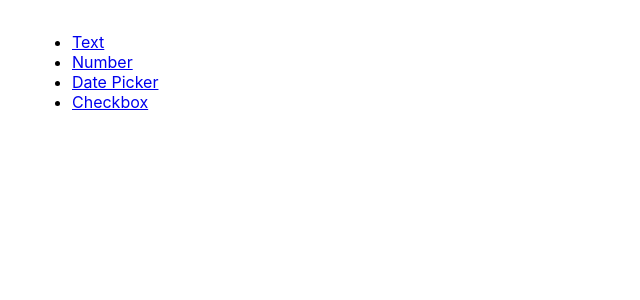
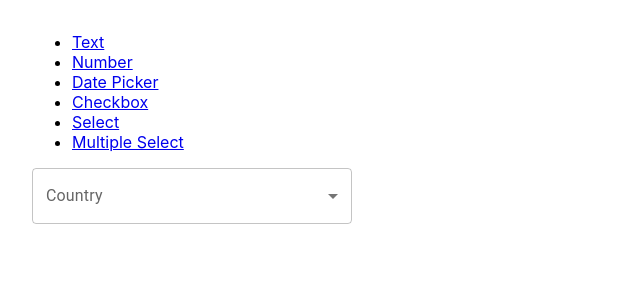
Before and after one commit to VaralakshmiPachipala/reusable-components, a React (Create React App) app: page /multipleSelect in a window 1280 px wide. Shown: the top 300 px of the page, without its empty margins (0-640 px from the left). Built offline with nearby package versions, Linux system fonts and the light colour scheme.

Commit message:
Select and Multiple Select component

```diff
--- a/src/App.tsx
+++ b/src/App.tsx
@@ -5,6 +5,8 @@ import { DatePickerWrapper } from './wrappers/DatePickerWrapper';
 import { InputNumberWrapper } from './wrappers/InputNumberWrapper';
 import { InputTextWrapper } from './wrappers/InputTextWrapper';
 import { CheckboxWrapper } from "./wrappers/CheckboxWrapper";
+import { DropdownSelectWrapper } from './wrappers/SelectWrapper';
+import { MultipleSelectWrapper } from './wrappers/MultipleSelectWrapper';
 
 const App = () => {
   return (
@@ -22,6 +24,12 @@ const App = () => {
           <li>
           <Link to="/checkbox">Checkbox</Link>
         </li>
+        <li>
+          <Link to="/select">Select</Link>
+        </li>
+        <li>
+          <Link to="/multipleSelect">Multiple Select</Link>
+        </li>
         </ul>
         <Routes>
           <Route path='/' element={<InputTextWrapper />}></Route>
@@ -29,6 +37,8 @@ const App = () => {
           <Route path='/number' element={<InputNumberWrapper />}></Route>
           <Route path='/datePicker' element={<DatePickerWrapper />}></Route>
           <Route path="/checkbox" element={<CheckboxWrapper />}></Route>
+        <Route path="/select" element={<DropdownSelectWrapper/>}></Route>
+        <Route path="/multipleSelect" element={<MultipleSelectWrapper/>} ></Route>
         </Routes>
       </div>
   );
--- /dev/null
+++ b/src/components/Select/MultipleSelect.tsx
@@ -0,0 +1,27 @@
+import React from "react";
+import { FormControl, InputLabel, MenuItem, Select } from "@mui/material";
+
+export const MultipleDropdownSelect = (props: any) => {
+  return (
+    <FormControl style={{ width: "320px" }} variant="outlined">
+      <InputLabel id="demo-multiple-name-label">Country</InputLabel>
+      <Select
+        labelId="demo-multiple-name-label"
+        id="demo-multiple-name"
+        multiple
+        value={props.country}
+        onChange={props.handleChange}
+        label="country"
+        variant="outlined"
+      >
+        {props.dropdownOptions.map((options: any) => {
+          return (
+            <MenuItem key={options.label} value={options.label}>
+              {options.value}
+            </MenuItem>
+          );
+        })}
+      </Select>
+    </FormControl>
+  );
+};
--- /dev/null
+++ b/src/components/Select/Select.tsx
@@ -0,0 +1,36 @@
+import React from "react";
+import {
+  Box,
+  FormControl,
+  InputLabel,
+  MenuItem,
+  Select,
+} from "@mui/material";
+
+export interface Props{
+  dropdownOptions: Array<{label:string,value:string}>,
+  countries : string,
+  handleChange: void
+}
+
+export const DropdownSelect = (props: any) => {
+  return (
+    <Box>
+      <FormControl style={{width: '320px'}} variant='outlined'>
+        <InputLabel id="demo-simple-select-label">Country</InputLabel>
+        <Select
+          labelId="demo-simple-select-label"
+          id="demo-simple-select"
+          value={props.countries}
+          label="Country"
+          onChange={props.handleChange}
+          variant= 'outlined'
+        >
+          {props.dropdownOptions.map((data: any) => {
+            return <MenuItem key={data.label} value={data.label}> {data.value} </MenuItem>;
+          })}
+        </Select>
+      </FormControl>
+    </Box>
+  );
+};
--- /dev/null
+++ b/src/wrappers/MultipleSelectWrapper.tsx
@@ -0,0 +1,25 @@
+import React, { useState } from "react";
+import { MultipleDropdownSelect } from "../components/Select/MultipleSelect";
+
+const countries = [
+  { label: "IN", value: "India" },
+  { label: "US", value: "USA" },
+  { label: "AU", value: "Australia" },
+  { label: "CH", value: "China" },
+  { label: "JP", value: "Japan" },
+];
+
+export const MultipleSelectWrapper = () => {
+  const [country, setCountry] = useState([]);
+
+  const handleChange = (event: any) => {
+    setCountry(event.target.value);
+  };
+  return (
+    <MultipleDropdownSelect
+      dropdownOptions={countries}
+      country={country}
+      handleChange={handleChange}
+    />
+  );
+};
--- /dev/null
+++ b/src/wrappers/SelectWrapper.tsx
@@ -0,0 +1,23 @@
+import React, { useState } from "react";
+import { DropdownSelect } from "../components/Select/Select";
+
+const country = [
+  { label: "IN", value: "India" },
+  { label: "US", value: "USA" },
+  { label: "AU", value: "Australia" },
+];
+
+export const DropdownSelectWrapper = () => {
+  const [countries, setCountries] = useState("");
+  const handleChange = (event: React.ChangeEvent<{value: string}>) => {
+    setCountries(event.target.value);
+  };
+
+  return (
+    <DropdownSelect
+      dropdownOptions={country}
+      countries={countries}
+      handleChange={handleChange}
+    />
+  );
+};
```
